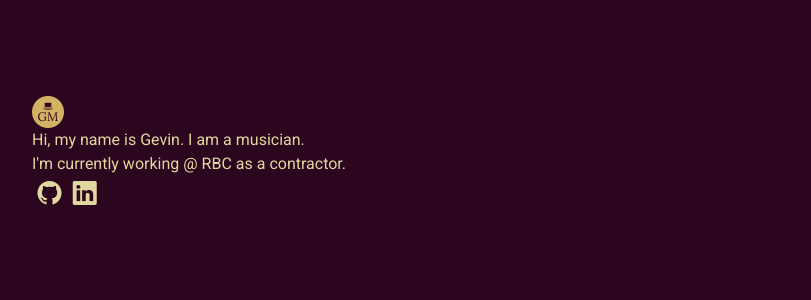
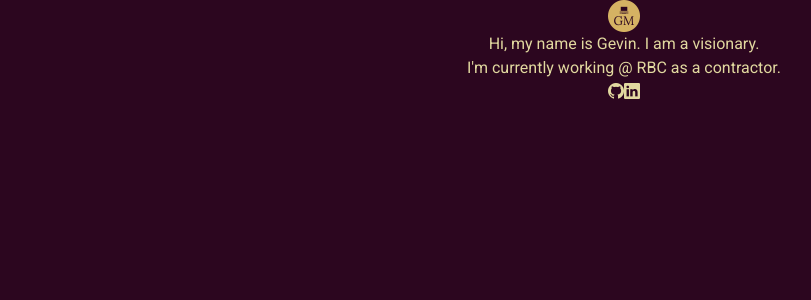
Before and after one commit to gmadharh/portfolio, a Vue app: page / in a window 1280 px wide. Shown: the top 300 px of the page, without its empty margins (16-827 px from the left). Built offline with nearby package versions, Linux system fonts and the light colour scheme.

Commit message:
removed styling

```diff
--- a/src/components/SplashIntro.vue
+++ b/src/components/SplashIntro.vue
@@ -1,7 +1,11 @@
 <template>
-  <div class="vertical-center text-left">
-    <img src="../../public/favicon-32x32.png" alt="Gevin Madharha Profile" />
-    <h1>
+  <div class="flex-auto flex-col justify-start">
+    <img
+      class="self-center justify-self-center"
+      src="../../public/favicon-32x32.png"
+      alt="Gevin Madharha Profile"
+    />
+    <h1 class="lg">
       Hi, my name is Gevin. I am
       <span class="personal-description">an engineer</span>.
     </h1>
@@ -28,11 +32,10 @@ export default defineComponent({
     rollingDescriptions: function () {
       let descriptions = [
         'an engineer',
-        'a poet',
-        'a musician',
+        'a creator',
+        'a visionary',
         'a tinkerer',
         'an investor',
-        'a cat dad',
       ]
       let personal_desc_span = document.getElementsByClassName(
         'personal-description'
@@ -55,65 +58,3 @@ export default defineComponent({
   },
 })
 </script>
-
-<style scoped>
-.profile {
-  height: 6rem;
-  margin-bottom: 1rem;
-}
-
-h3 {
-  margin: 40px 0 0;
-}
-
-.vertical-center {
-  width: 100%;
-  margin-top: 5%;
-  padding: 2rem;
-}
-
-.socials i {
-  font-size: 1.4rem;
-  padding: 0 0.35rem;
-}
-
-/* Small devices (landscape phones, 576px and up) */
-@media (min-width: 576px) {
-  .vertical-center {
-    margin-top: 8%;
-  }
-}
-
-/* Medium devices (tablets, 768px and up) */
-@media (min-width: 768px) {
-  .vertical-center {
-    margin-top: 10%;
-  }
-
-  .profile {
-    height: 8rem;
-  }
-}
-
-/* Large devices (desktops, 992px and up) */
-@media (min-width: 992px) {
-  .vertical-center {
-    margin-top: 5%;
-    padding-left: 3rem;
-  }
-}
-
-/* X-Large devices (large desktops, 1200px and up) */
-@media (min-width: 1200px) {
-  .socials i {
-    font-size: 1.5rem;
-  }
-}
-
-/* XX-Large devices (larger desktops, 1400px and up) */
-@media (min-width: 1400px) {
-  .vertical-center {
-    margin-top: 4%;
-  }
-}
-</style>
```
